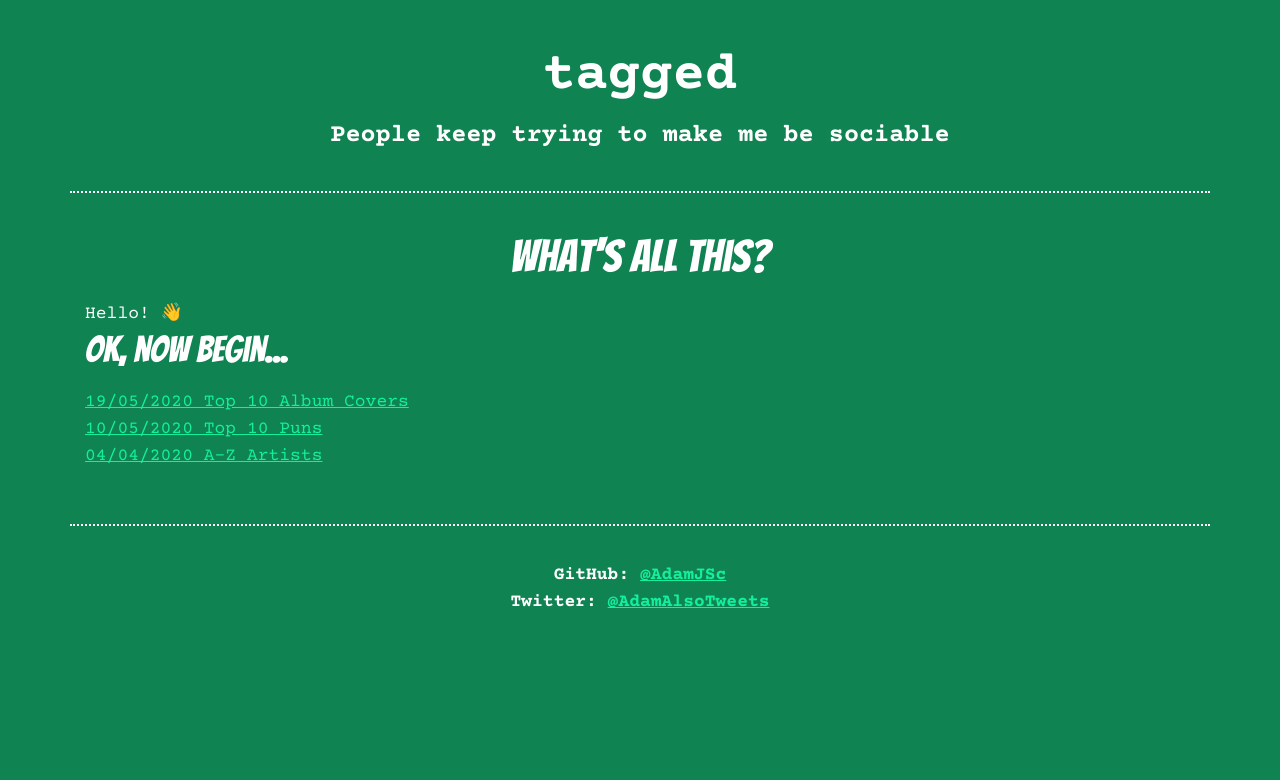
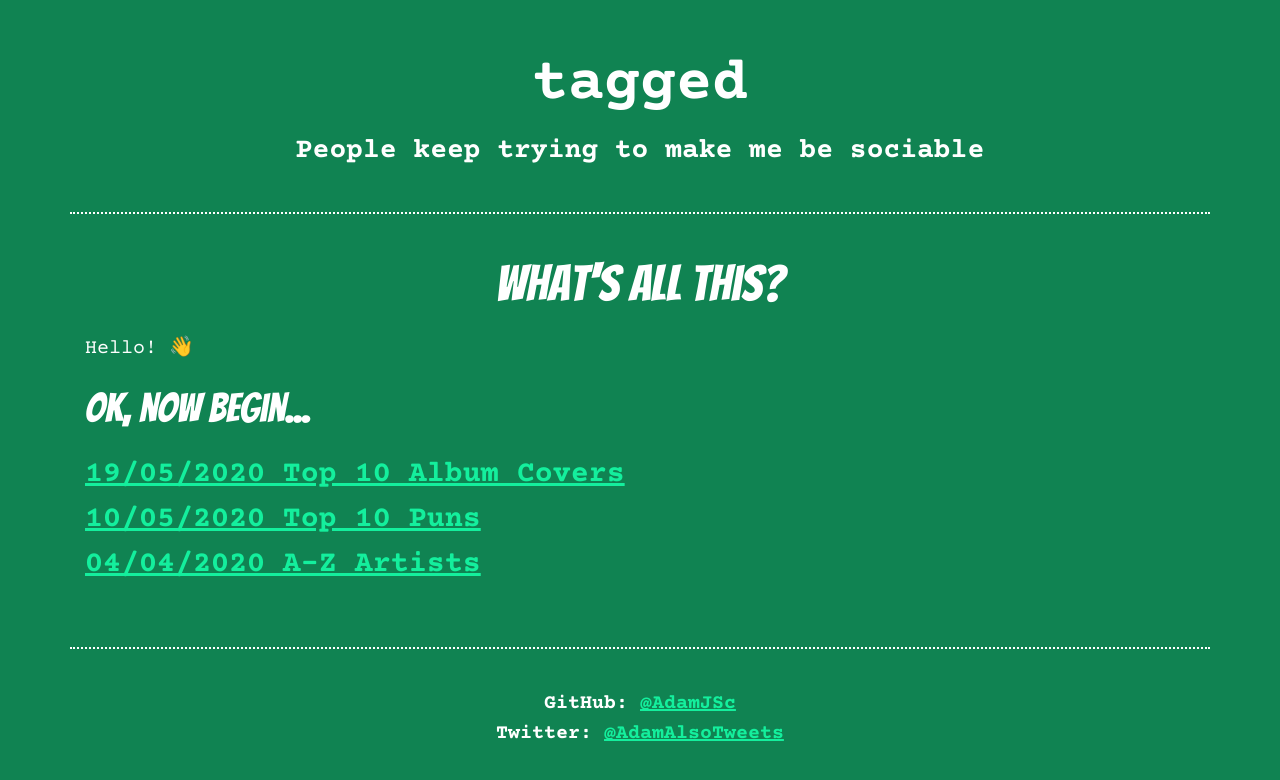
Before and after one commit to AdamJSc/tagged.adamjs.net, a Jekyll site: the page built from index.html, in a window 1280 px wide. Shown: the top 780 px of the page. Built offline with Jekyll 4.4.1, drawn with Linux system fonts in a browser that asks for light colours.

Commit message:
More rough mods

```diff
--- a/_layouts/base.html
+++ b/_layouts/base.html
@@ -4,6 +4,7 @@
         <title>{{ page.title }} | {{ site.title }}</title>
         <link href="https://stackpath.bootstrapcdn.com/bootstrap/4.5.0/css/bootstrap.min.css" rel="stylesheet" />
         <link href="/assets/main.css" rel="stylesheet" />
+        <meta name="viewport" content="width=device-width, initial-scale=1">
     </head>
     <body>
         <div class="container">
--- a/assets/main.scss
+++ b/assets/main.scss
@@ -4,7 +4,7 @@
 @import 'variables';
 
 html {
-  font-size: 18px;
+  font-size: 16px;
 }
 
 body {
@@ -34,7 +34,7 @@ h1 {
 
 h2, h3, h4 {
   font-family: $font-secondary;
-  padding-bottom: 1rem;
+  padding: 1rem 0;
   margin: 0;
 }
 
@@ -77,9 +77,15 @@ ul {
   color: $color-secondary-light;
 }
 
+.table-of-contents {
+  font-size: 1.5rem;
+  font-weight: bold;
+}
+
 .post-nav {
   padding-top: 2rem;
   font-weight: bold;
+  font-size: 1.2rem;
 
   .prev {
     text-align: left;
@@ -88,3 +94,11 @@ ul {
     text-align: right;
   }
 }
+
+@media screen and  (min-width: 550px) {
+  html { font-size: 18px; }
+}
+
+@media screen and (min-width: 992px) {
+  html { font-size: 20px; }
+}
--- a/index.html
+++ b/index.html
@@ -18,7 +18,7 @@ layout: base
 </div>
 <div class="row">
     <div class="col">
-        <ul>
+        <ul class="table-of-contents">
             {% for post in site.posts %}
             <li>
                 <a href="{{ post.url }}">{{ post.date | date: "%d/%m/%Y" }} {{ post.title }}</a>
```
